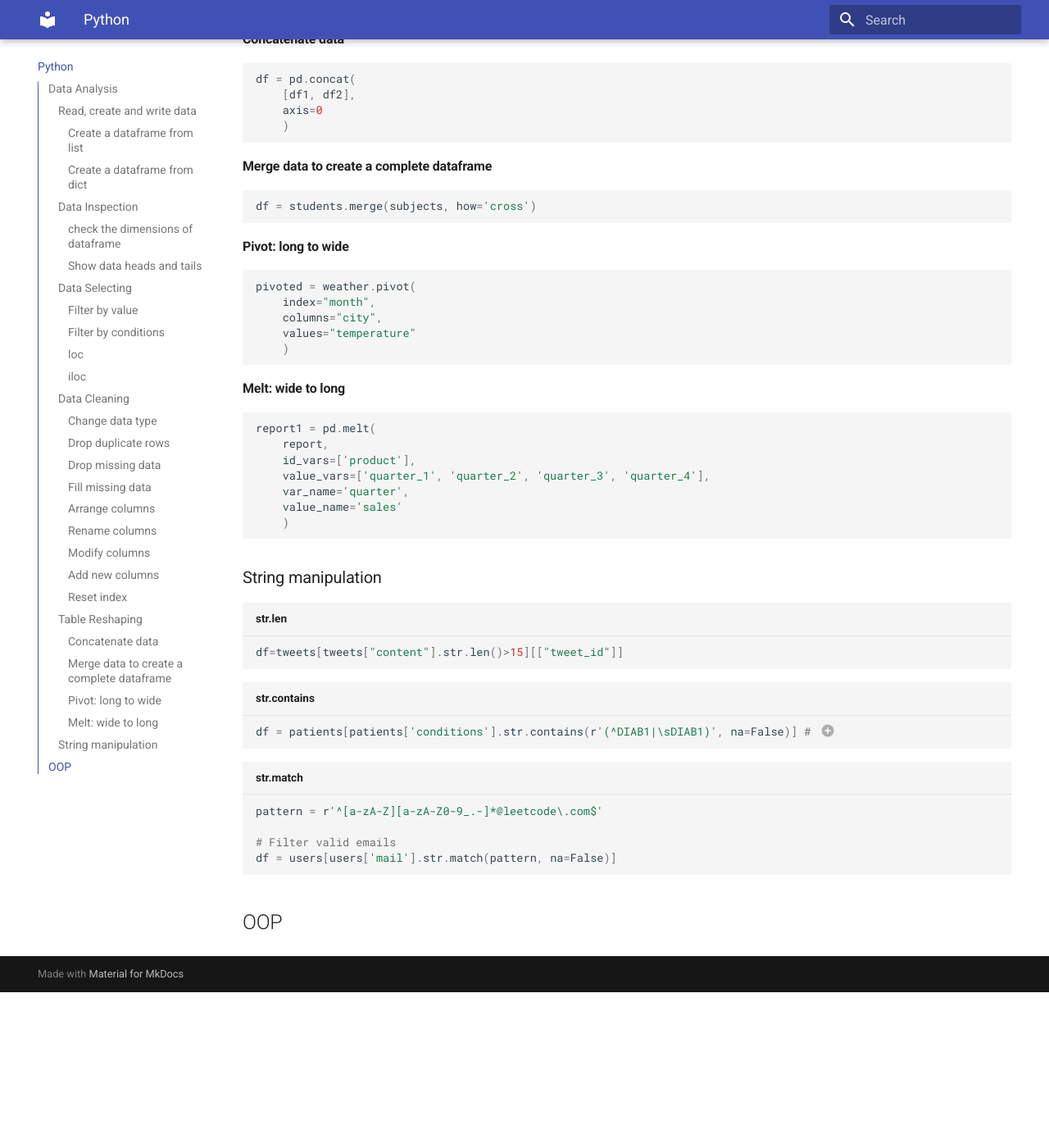
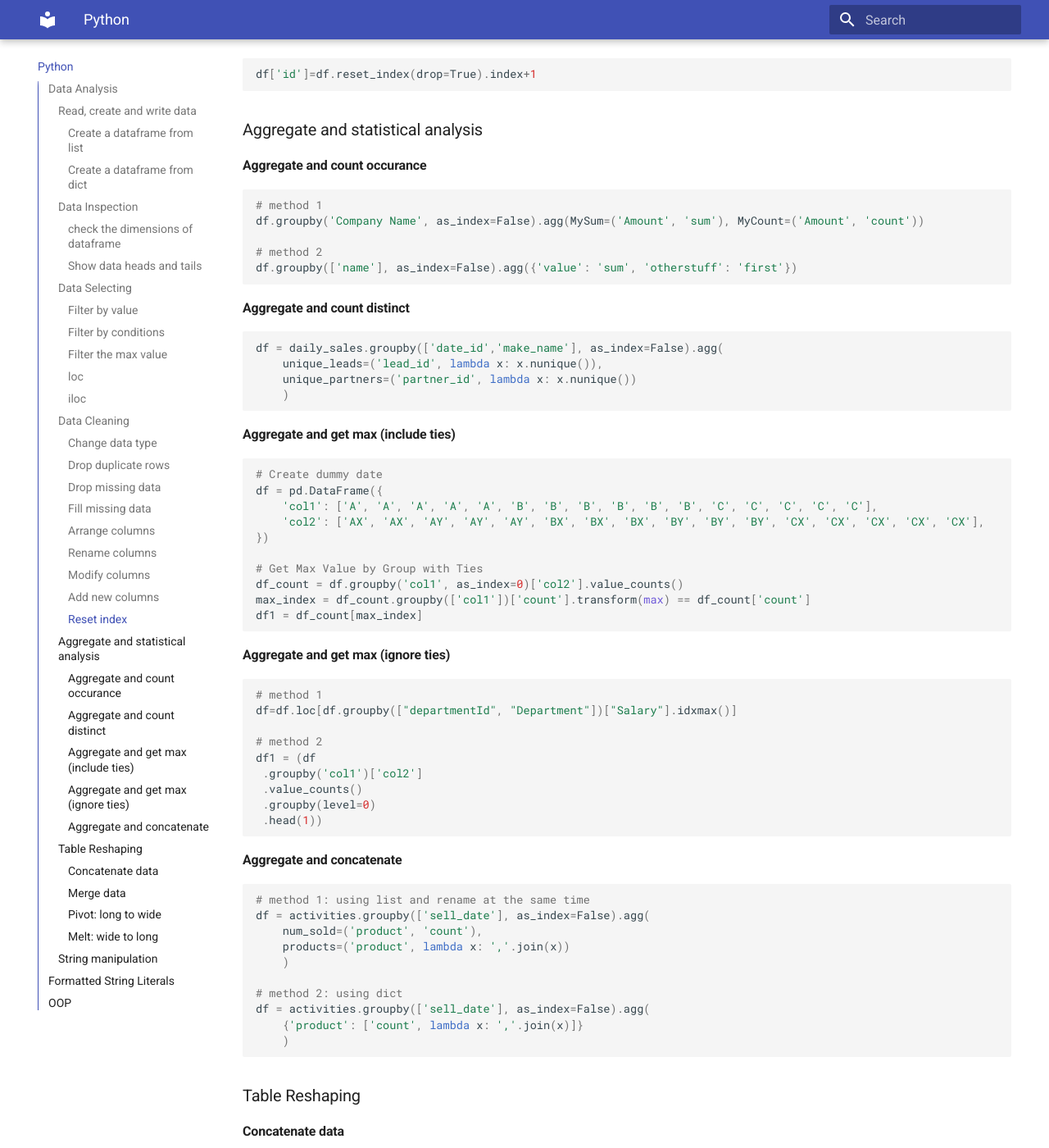
Before and after one commit to JoyDing0330/mynote, an MkDocs documentation site: the page built from docs/python.md, in a window 1280 px wide and 1400 px high, scrolled down 3759 px. Shown: the whole window at 82% size. Built offline with MkDocs 1.6.1 and Material for MkDocs 9.7.7, drawn with Linux system fonts in a browser that asks for light colours; before the commit the page ends 4969 px from its top, so only the background shows below that; some of the changed text lies outside the part shown.

Commit message:
update python page

````diff
--- a/docs/python.md
+++ b/docs/python.md
@@ -59,6 +59,12 @@ df = df[~df.group.isin(["A","B","D"])]
 df = df[df.group.isin(["A","B","D"])==False]
 ```
 
+#### Filter the max value
+
+``` py
+df=df.loc[df['count'] == df['count'].max()]
+```
+
 #### `loc`
 
 ``` py title='return the row as a Series'
@@ -77,6 +83,9 @@ df.loc[:, 'C':'E']
 
 #### `iloc`
 
+```py
+df.iloc[N-1]['salary'] # ???
+```
 
 ### Data Cleaning
 
@@ -198,6 +207,72 @@ df['bonus'] = df.apply(
 df['id']=df.reset_index(drop=True).index+1
 ```
 
+### Aggregate and statistical analysis
+
+#### Aggregate and count occurance
+
+```py
+# method 1
+df.groupby('Company Name', as_index=False).agg(MySum=('Amount', 'sum'), MyCount=('Amount', 'count'))
+
+# method 2
+df.groupby(['name'], as_index=False).agg({'value': 'sum', 'otherstuff': 'first'})
+```
+
+#### Aggregate and count distinct
+
+```py
+df = daily_sales.groupby(['date_id','make_name'], as_index=False).agg(
+    unique_leads=('lead_id', lambda x: x.nunique()),
+    unique_partners=('partner_id', lambda x: x.nunique())
+    )
+```
+
+#### Aggregate and get max (include ties)
+
+```py
+# Create dummy date
+df = pd.DataFrame({
+    'col1': ['A', 'A', 'A', 'A', 'A', 'B', 'B', 'B', 'B', 'B', 'B', 'C', 'C', 'C', 'C', 'C'],
+    'col2': ['AX', 'AX', 'AY', 'AY', 'AY', 'BX', 'BX', 'BX', 'BY', 'BY', 'BY', 'CX', 'CX', 'CX', 'CX', 'CX'],
+})
+
+# Get Max Value by Group with Ties
+df_count = df.groupby('col1', as_index=0)['col2'].value_counts()
+max_index = df_count.groupby(['col1'])['count'].transform(max) == df_count['count']
+df1 = df_count[max_index]
+```
+
+#### Aggregate and get max (ignore ties)
+
+```py
+
+# method 1
+df=df.loc[df.groupby(["departmentId", "Department"])["Salary"].idxmax()]
+
+# method 2
+df1 = (df
+ .groupby('col1')['col2']
+ .value_counts()
+ .groupby(level=0)
+ .head(1))
+```
+
+#### Aggregate and concatenate
+
+```py
+# method 1: using list and rename at the same time
+df = activities.groupby(['sell_date'], as_index=False).agg(
+    num_sold=('product', 'count'),
+    products=('product', lambda x: ','.join(x))
+    )
+
+# method 2: using dict
+df = activities.groupby(['sell_date'], as_index=False).agg(
+    {'product': ['count', lambda x: ','.join(x)]}
+    )
+```
+
 ### Table Reshaping
 
 #### Concatenate data
@@ -208,10 +283,18 @@ df = pd.concat(
     )
 ```
 
-#### Merge data to create a complete dataframe
+#### Merge data
 ``` py
-df = students.merge(subjects, how='cross')
+df = students.merge(subjects, how='cross') # (1)
+df = pd.merge(employee, department, how="left", on='departmentId') # ???
 ```
+
+1.  - left: use only keys from left frame, similar to a SQL left outer join; preserve key order.
+    - right: use only keys from right frame, similar to a SQL right outer join; preserve key order.
+    - outer: use union of keys from both frames, similar to a SQL full outer join; sort keys lexicographically.
+    - inner: use intersection of keys from both frames, similar to a SQL inner join; preserve the order of the left keys.
+    - cross: creates the cartesian product from both frames, preserves the order of the left keys.
+
 
 #### Pivot: long to wide
 ``` py
@@ -251,4 +334,22 @@ pattern = r'^[a-zA-Z][a-zA-Z0-9_.-]*@leetcode\.com$'
 df = users[users['mail'].str.match(pattern, na=False)]
 ```
 
+```py title='str.capitalize'
+    users['name']=users['name'].str.capitalize()`  # (1)
+```
+
+1.  - `Series.str.lower`: Converts all characters to lowercase.
+    - `Series.str.upper`: Converts all characters to uppercase.
+    - `Series.str.title`: Converts first character of each word to uppercase and remaining to lowercase.
+    - `Series.str.capitalize`: Converts first character to uppercase and remaining to lowercase.
+    - `Series.str.swapcase`: Converts uppercase to lowercase and lowercase to uppercase.
+    - `Series.str.casefold`: Removes all case distinctions in the string.
+
+```py title='start with'
+df['employee_name'].startswith('M')
+```
+
+## Formatted String Literals
+
+
 ## OOP
````
